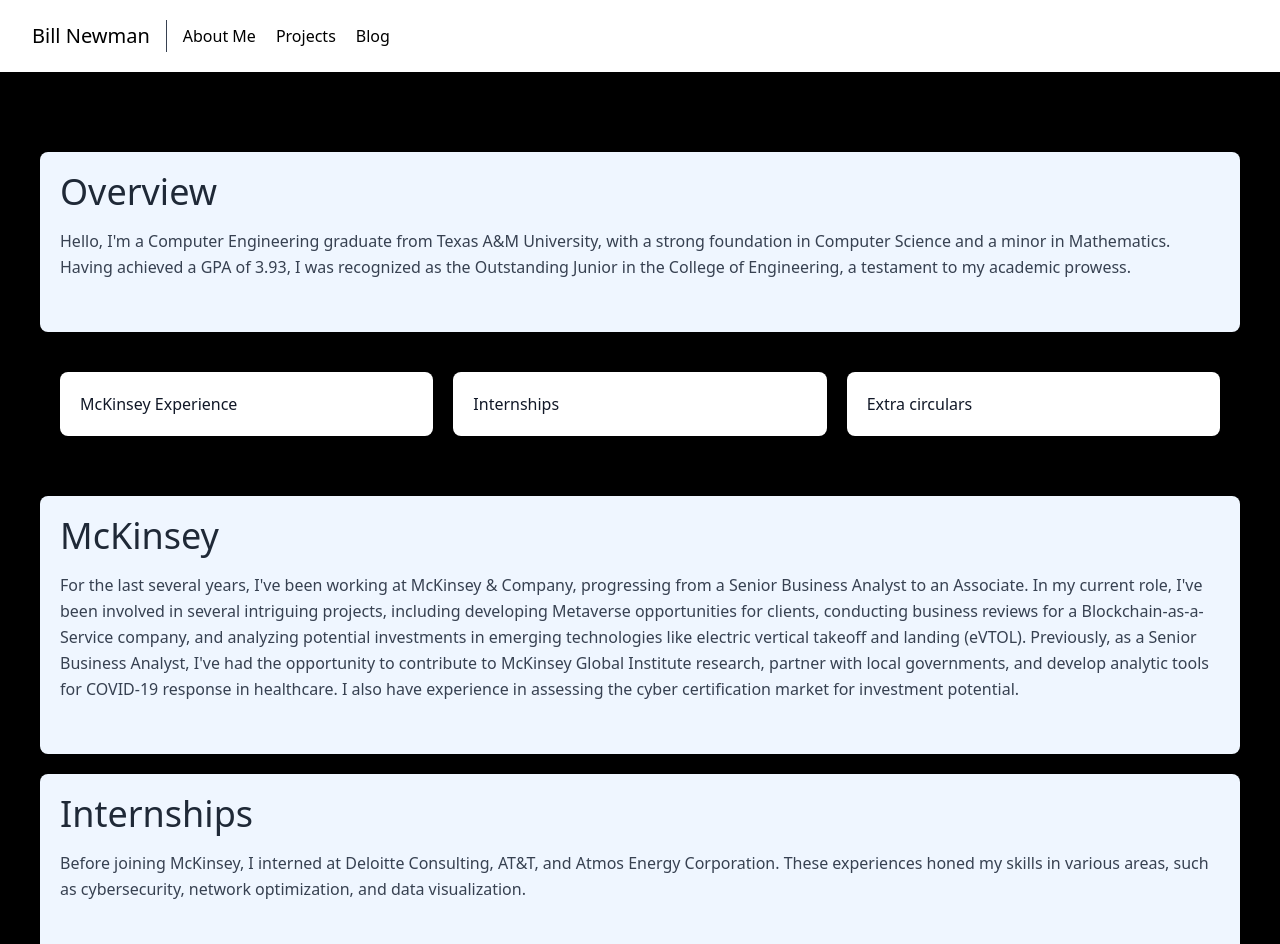
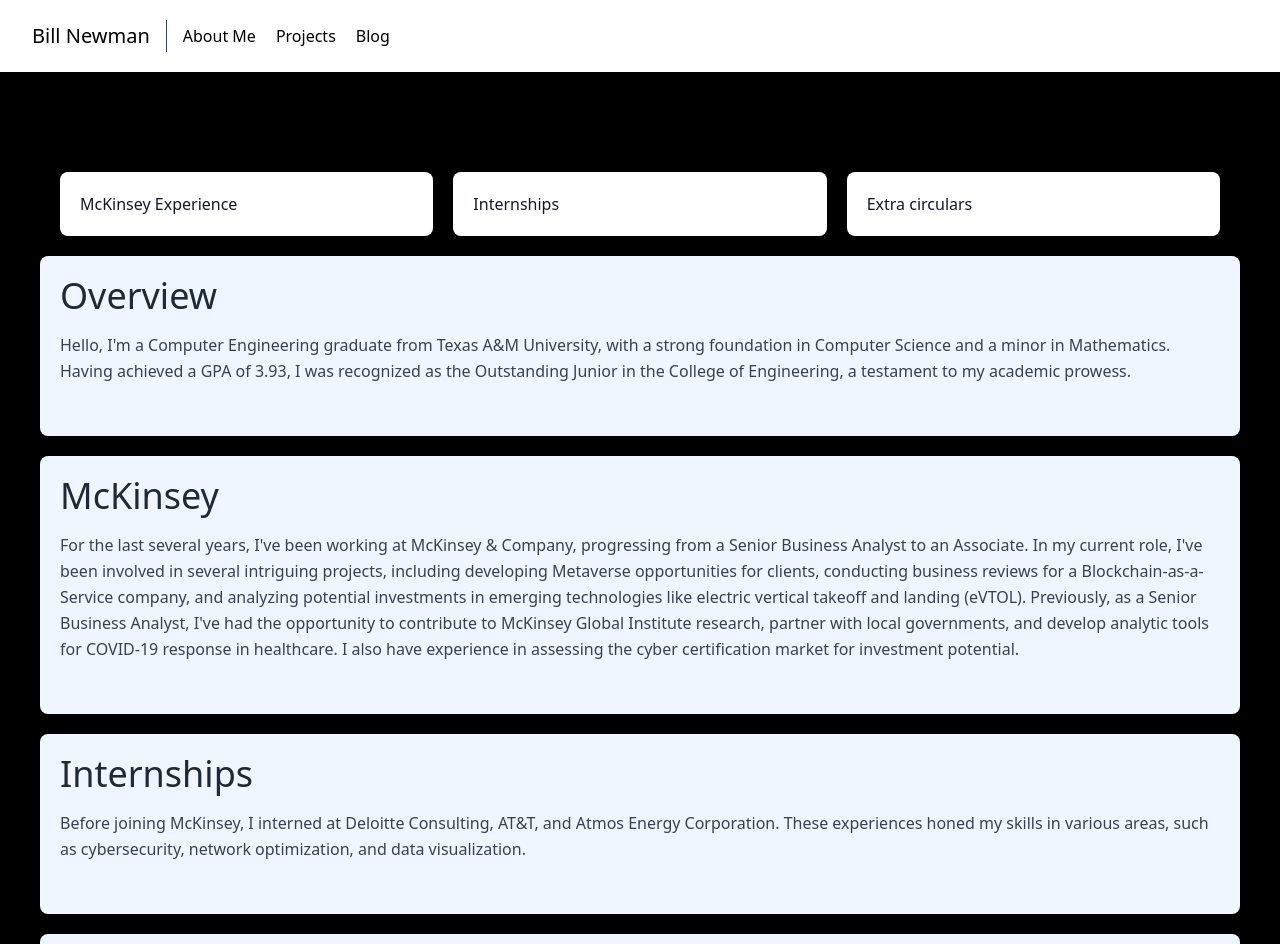
Before and after one commit to billenewman4/Personal-Website, a React (Create React App) app in the folder mern/client/: page /About in a window 1280 px wide. Shown: the top 944 px of the page. Built offline with nearby package versions, Linux system fonts and the light colour scheme.

Commit message:
Adding functions to create the same format of the websit but increase flexibility and readability

```diff
--- a/mern/client/src/components/About.js
+++ b/mern/client/src/components/About.js
@@ -1,79 +1,77 @@
 import React from "react";
+
+const buttons = [
+  { id: "1m", href: "#McKinsey", text: "McKinsey Experience" },
+  { id: "1i", href: "#Internships", text: "Internships" },
+  { id: "1e", href: "#Extra circulars", text: "Extra circulars" },
+];
+
+const aboutMeSections = [
+  {
+    id: "Overview",
+    title: "Overview",
+    text: "Hello, I'm a Computer Engineering graduate from Texas A&M University, with a strong foundation in Computer Science and a minor in Mathematics. Having achieved a GPA of 3.93, I was recognized as the Outstanding Junior in the College of Engineering, a testament to my academic prowess."
+  },
+  {
+    id: "McKinsey",
+    title: "McKinsey",
+    text: "For the last several years, I've been working at McKinsey & Company, progressing from a Senior Business Analyst to an Associate. In my current role, I've been involved in several intriguing projects, including developing Metaverse opportunities for clients, conducting business reviews for a Blockchain-as-a-Service company, and analyzing potential investments in emerging technologies like electric vertical takeoff and landing (eVTOL). Previously, as a Senior Business Analyst, I've had the opportunity to contribute to McKinsey Global Institute research, partner with local governments, and develop analytic tools for COVID-19 response in healthcare. I also have experience in assessing the cyber certification market for investment potential."
+  },
+  {
+    id: "Internships",
+    title: "Internships",
+    text: "Before joining McKinsey, I interned at Deloitte Consulting, AT&T, and Atmos Energy Corporation. These experiences honed my skills in various areas, such as cybersecurity, network optimization, and data visualization."
+  },
+  {
+    id: "Extra circulars",
+    title: "Extra Cirrculars",
+    text: "In terms of leadership, I served as the Treasurer for the Century Men’s Society and was a selected member of the Zachry Leadership Program. I also co-founded Ntwrk, a start-up during my university years. Recognized for my community service, I received the Ad Astra award and was a finalist in the Aggie Pitch. My technical skills include Python, C++, MySQL, R, JavaScript, PHP, CSS, HTML, MATLAB, Alteryx, and Microsoft Excel. I'm also conversational in Spanish. Outside of work, I have a keen interest in basketball, tennis, and international travel. I also enjoy listening to podcasts, exploring the world of wine, volunteering in my community, and keeping up with the latest trends in artificial intelligence and cybersecurity."
+  },
+];
+
+function ButtonsWithinPage({buttons}){
+  return (
+    <>
+    <div className="w-full p-5 grid grid-cols-1 md:grid-cols-3 gap-5">
+      {buttons.map(buttons => (
+        <div key={buttons.id} className="bg-white p-5 rounded-lg shadow-lg hover:shadow-xl transition-shadow duration-200">
+          <a href={buttons.href} className="text-gray-900 font-medium hover:text-purple-600 transition-colors duration-200">
+            {buttons.text}
+          </a>
+        </div>
+      ))}
+    </div>
+    </>
+  );
+}
+
+function TextBlocks({aboutMeText}){
+  return (
+    <>
+    {aboutMeText.map(aboutMeText => (
+      <div key={aboutMeText.id} className="w-full p-5 mb-5 bg-blue-50 rounded-lg shadow">
+        <section id={aboutMeText.id} style={{ scrollMarginTop: "+7rem" }}>
+          <h1 className="title-font sm:text-4xl text-3xl mb-4 font-medium text-gray-800">
+          {aboutMeText.title}
+          </h1>
+            <p className="mb-8 leading-relaxed text-gray-700">
+            {aboutMeText.text}
+            </p>
+        </section>
+      </div>
+    ))}
+    </>
+  );
+}
 
 const About = () => {
   return (
+    <>
     <div className="container mx-auto flex flex-col px-10 py-20 items-center bg-black">
-      <div className="w-full p-5 mb-5 bg-blue-50 rounded-lg shadow">
-        <section id="Overview">
-          <h1 className="title-font sm:text-4xl text-3xl mb-4 font-medium text-gray-800">
-            Overview
-          </h1>
-          <p className="mb-8 leading-relaxed text-gray-700">
-            Hello, I'm a Computer Engineering graduate from Texas A&M University, with a strong foundation in Computer Science and a minor in Mathematics. Having achieved a GPA of 3.93, I was recognized as the Outstanding Junior in the College of Engineering, a testament to my academic prowess.
-          </p>
-        </section>
-      </div>
-      <div className="w-full p-5 grid grid-cols-1 md:grid-cols-3 gap-5">
-        <div className="bg-white p-5 rounded-lg shadow-lg hover:shadow-xl transition-shadow duration-200">
-        <a href="#McKinsey" className="text-gray-900 font-medium hover:text-purple-600 transition-colors duration-200">
-            McKinsey Experience
-          </a>
-        </div>
-        <div className="bg-white p-5 rounded-lg shadow-lg hover:shadow-xl transition-shadow duration-200">
-        <a href="#Internships" className="text-gray-900 font-medium hover:text-purple-600 transition-colors duration-200">
-            Internships
-          </a>
-        </div>
-        <div className="bg-white p-5 rounded-lg shadow-lg hover:shadow-xl transition-shadow duration-200">
-        <a href="#Extra circulars" className="text-gray-900 font-medium hover:text-purple-600 transition-colors duration-200">
-            Extra circulars
-          </a>
-        </div>
-      </div>
-      <div className="w-full mt-10">
-        <section
-          id="McKinsey"
-          className="bg-blue-50 p-5 rounded-lg shadow mb-5"
-          style={{ scrollMarginTop: "+7rem" }}
-        >
-          <h1 className="title-font sm:text-4xl text-3xl mb-4 font-medium text-gray-800">
-            McKinsey
-          </h1>
-          <p className="mb-8 leading-relaxed text-gray-700">
-          For the last several years, I've been working at McKinsey & Company, progressing from a Senior Business Analyst to an Associate. In my current role, I've been involved in several intriguing projects, including developing Metaverse opportunities for clients, conducting business reviews for a Blockchain-as-a-Service company, and analyzing potential investments in emerging technologies like electric vertical takeoff and landing (eVTOL).
-
-          Previously, as a Senior Business Analyst, I've had the opportunity to contribute to McKinsey Global Institute research, partner with local governments, and develop analytic tools for COVID-19 response in healthcare. I also have experience in assessing the cyber certification market for investment potential.
-          </p>
-        </section>
-        <section
-          id="Internships"
-          className="bg-blue-50 p-5 rounded-lg shadow mb-5"
-          style={{ scrollMarginTop: "+7rem" }}
-        >
-          <h1 className="title-font sm:text-4xl text-3xl mb-4 font-medium text-gray-800">
-            Internships
-          </h1>
-          <p className="mb-8 leading-relaxed text-gray-700">
-          Before joining McKinsey, I interned at Deloitte Consulting, AT&T, and Atmos Energy Corporation. These experiences honed my skills in various areas, such as cybersecurity, network optimization, and data visualization.
-          </p>
-        </section>
-        <section
-          id="Extra Cirrculars"
-          className="bg-blue-50 p-5 rounded-lg shadow mb-5"
-          style={{ scrollMarginTop: "+7rem" }}
-        >
-          <h1 className="title-font sm:text-4xl text-3xl mb-4 font-medium text-gray-800">
-            Extra Cirrculars
-          </h1>
-          <p className="mb-8 leading-relaxed text-gray-700">
-          In terms of leadership, I served as the Treasurer for the Century Men’s Society and was a selected member of the Zachry Leadership Program. I also co-founded Ntwrk, a start-up during my university years.
-          Recognized for my community service, I received the Ad Astra award and was a finalist in the Aggie Pitch. My technical skills include Python, C++, MySQL, R, JavaScript, PHP, CSS, HTML, MATLAB, Alteryx, and Microsoft Excel. I'm also conversational in Spanish.
-          Outside of work, I have a keen interest in basketball, tennis, and international travel. I also enjoy listening to podcasts, exploring the world of wine, volunteering in my community, and keeping up with the latest trends in artificial intelligence and cybersecurity.
-
-          </p>
-        </section>
-      </div>
+    <ButtonsWithinPage buttons={buttons} />
+    <TextBlocks aboutMeText={aboutMeSections} />
     </div>
+    </>
   );
 };
 
--- a/mern/client/src/components/About2.js
+++ /dev/null
@@ -1,80 +0,0 @@
-import React from "react";
-
-const About = () => {
-  return (
-    <div className="container mx-auto flex flex-col px-10 py-20 items-center bg-blue-900">
-      <div className="w-full p-5 mb-5 bg-blue-50 rounded-lg shadow">
-        <section id="Overview">
-          <h1 className="title-font sm:text-4xl text-3xl mb-4 font-medium text-gray-800">
-            Overview
-          </h1>
-          <p className="mb-8 leading-relaxed text-gray-700">
-            Hello, I'm a Computer Engineering graduate from Texas A&M University, with a strong foundation in Computer Science and a minor in Mathematics. Having achieved a GPA of 3.93, I was recognized as the Outstanding Junior in the College of Engineering, a testament to my academic prowess.
-          </p>
-        </section>
-      </div>
-      <div className="w-full p-5 grid grid-cols-1 md:grid-cols-3 gap-5">
-        <div className="bg-white p-5 rounded-lg shadow-lg hover:shadow-xl transition-shadow duration-200">
-        <a href="#McKinsey" className="text-gray-900 font-medium hover:text-purple-600 transition-colors duration-200">
-            McKinsey Experience
-          </a>
-        </div>
-        <div className="bg-white p-5 rounded-lg shadow-lg hover:shadow-xl transition-shadow duration-200">
-        <a href="#Internships" className="text-gray-900 font-medium hover:text-purple-600 transition-colors duration-200">
-            Internships
-          </a>
-        </div>
-        <div className="bg-white p-5 rounded-lg shadow-lg hover:shadow-xl transition-shadow duration-200">
-        <a href="#Extra circulars" className="text-gray-900 font-medium hover:text-purple-600 transition-colors duration-200">
-            Extra circulars
-          </a>
-        </div>
-      </div>
-      <div className="w-full mt-10">
-        <section
-          id="McKinsey"
-          className="bg-blue-50 p-5 rounded-lg shadow mb-5"
-          style={{ scrollMarginTop: "+7rem" }}
-        >
-          <h1 className="title-font sm:text-4xl text-3xl mb-4 font-medium text-gray-800">
-            McKinsey
-          </h1>
-          <p className="mb-8 leading-relaxed text-gray-700">
-          For the last several years, I've been working at McKinsey & Company, progressing from a Senior Business Analyst to an Associate. In my current role, I've been involved in several intriguing projects, including developing Metaverse opportunities for clients, conducting business reviews for a Blockchain-as-a-Service company, and analyzing potential investments in emerging technologies like electric vertical takeoff and landing (eVTOL).
-
-          Previously, as a Senior Business Analyst, I've had the opportunity to contribute to McKinsey Global Institute research, partner with local governments, and develop analytic tools for COVID-19 response in healthcare. I also have experience in assessing the cyber certification market for investment potential.
-          </p>
-        </section>
-        <section
-          id="Internships"
-          className="bg-blue-50 p-5 rounded-lg shadow mb-5"
-          style={{ scrollMarginTop: "+7rem" }}
-        >
-          <h1 className="title-font sm:text-4xl text-3xl mb-4 font-medium text-gray-800">
-            Internships
-          </h1>
-          <p className="mb-8 leading-relaxed text-gray-700">
-          Before joining McKinsey, I interned at Deloitte Consulting, AT&T, and Atmos Energy Corporation. These experiences honed my skills in various areas, such as cybersecurity, network optimization, and data visualization.
-          </p>
-        </section>
-        <section
-          id="Extra Cirrculars"
-          className="bg-blue-50 p-5 rounded-lg shadow mb-5"
-          style={{ scrollMarginTop: "+7rem" }}
-        >
-          <h1 className="title-font sm:text-4xl text-3xl mb-4 font-medium text-gray-800">
-            Extra Cirrculars
-          </h1>
-          <p className="mb-8 leading-relaxed text-gray-700">
-          In terms of leadership, I served as the Treasurer for the Century Men’s Society and was a selected member of the Zachry Leadership Program. I also co-founded Ntwrk, a start-up during my university years.
-          Recognized for my community service, I received the Ad Astra award and was a finalist in the Aggie Pitch. My technical skills include Python, C++, MySQL, R, JavaScript, PHP, CSS, HTML, MATLAB, Alteryx, and Microsoft Excel. I'm also conversational in Spanish.
-          Outside of work, I have a keen interest in basketball, tennis, and international travel. I also enjoy listening to podcasts, exploring the world of wine, volunteering in my community, and keeping up with the latest trends in artificial intelligence and cybersecurity.
-
-          </p>
-        </section>
-      </div>
-    </div>
-  );
-};
-
-export default About;
```
